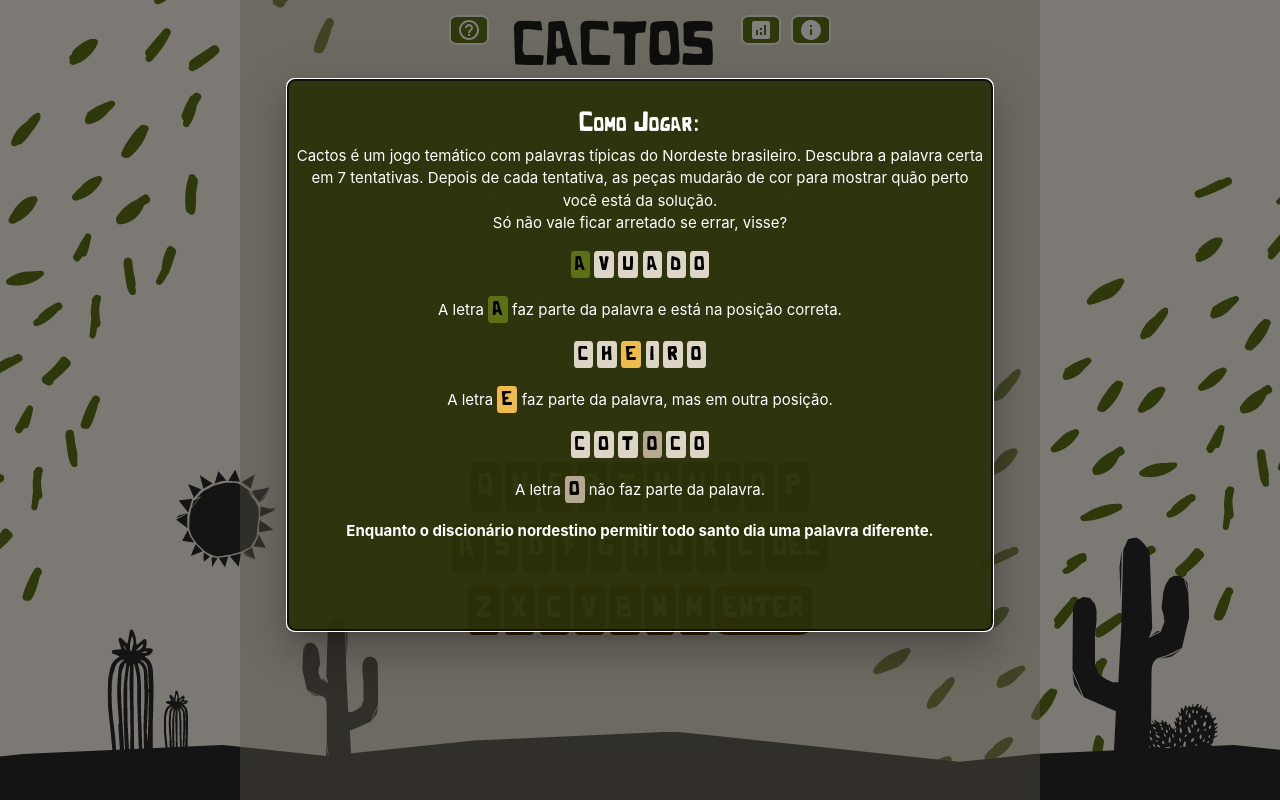
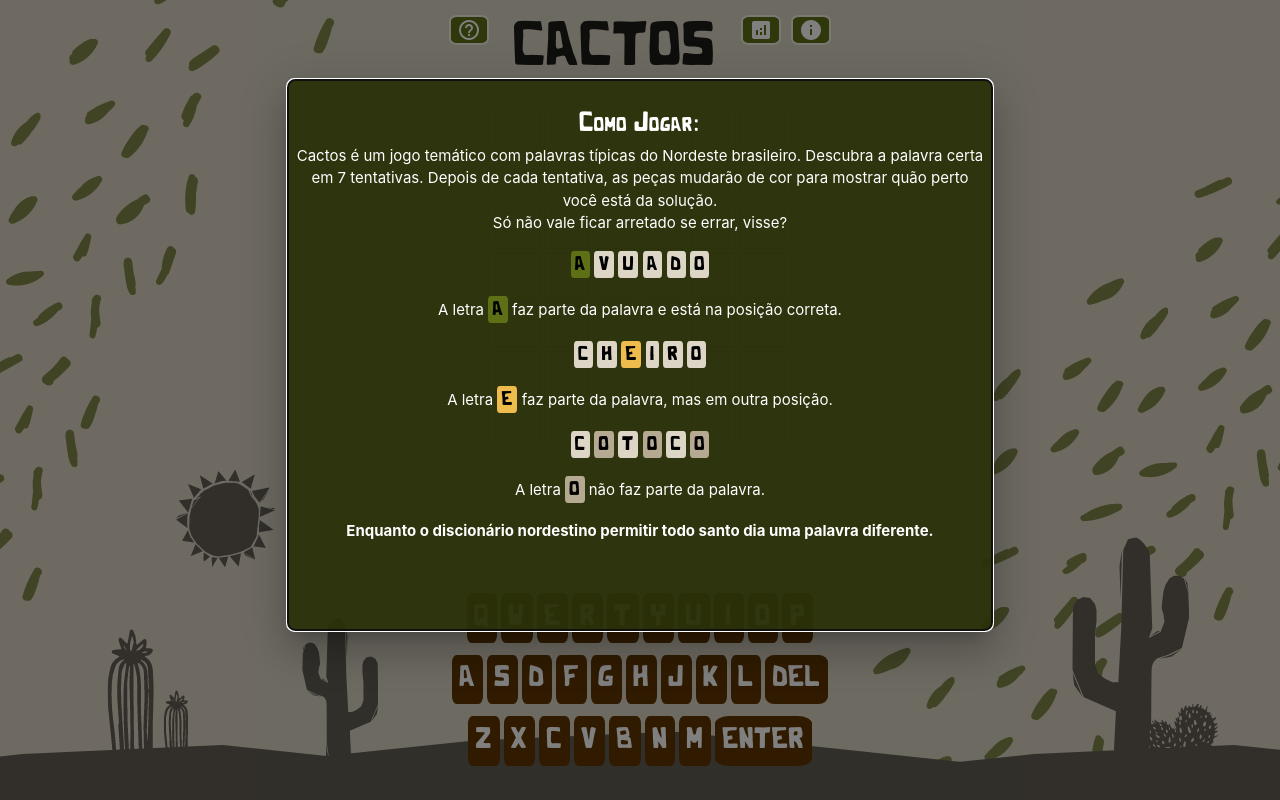
Before and after one commit to karinevitoria/projetoCactooo, a PHP site: page / in a window 1280 px wide, after a click on "help_outline". Run offline with PHP 8.4, Linux system fonts and the light colour scheme.

Commit message:
atualizações resposividade e uso teclado

```diff
--- a/css/style.css
+++ b/css/style.css
@@ -62,19 +62,24 @@ body{
   background-color: #b6a9916b;
   width: 100%;
   height: 100%;
+  position: absolute;
 }
 
 /* teclado */
-#teclado{
-  margin: 1rem 0;
+ #teclado{
+  margin: 2rem 0;
   display: flex;
   flex-direction: column;
   align-items: center;
+  bottom: 0;
+  position: absolute;
+  width: 100%;
 
 }
 #teclado div{
   display: flex;
   padding: 0 0.5em 0.3em 0.5em;
+
 }
 .segundaFileira{
   margin: 0.5rem 0;
@@ -91,6 +96,12 @@ body{
   font-family: 'Cactus';
   color: white;
 }
+
+.btnTeclado:hover, .btnTeclado:focus{
+  background-color: #5d7014;
+
+}
+
 .md-12{
   font-size: 1rem;
 }
@@ -190,4 +201,5 @@ body{
 .titulo{
   font-family: 'Cactus';
   font-size: 28px;
+
 }
--- a/index.html
+++ b/index.html
@@ -25,6 +25,7 @@
         <div id="modal1" class="modal">
           <div class="modal-content">
 
+            <!-- BOTÃO MODAL AJUDA -->
             <div tabindex="0" id="help">
               <p tabindex="0" class="help_termo"> <span class="titulo">Como Jogar:</span> <br> Cactos é um jogo temático com palavras típicas do Nordeste brasileiro. Descubra a palavra certa em 7 tentativas.
               Depois de cada tentativa, as peças mudarão de cor para mostrar quão perto você está da solução. <br> Só não vale ficar arretado se errar, visse?
@@ -56,11 +57,11 @@
 
                <div class="example">
                  <span tabindex="0" role="text" aria-label="letra P" class="letter">C</span>
-                 <span tabindex="0" role="text" aria-label="letra U" class="letter">O</span>
+                 <span tabindex="0" role="text" aria-label="letra U" class="letter wrong">O</span>
                  <span tabindex="0" role="text" aria-label="letra L" class="letter">T</span>
                  <span tabindex="0" role="text" aria-label="letra G errada" class="letter wrong">O</span>
                  <span tabindex="0" role="text" aria-label="letra A" class="letter">C</span>
-                 <span tabindex="0" role="text" aria-label="letra A" class="letter">O</span>
+                 <span tabindex="0" role="text" aria-label="letra A" class="letter wrong">O</span>
                </div>
 
                <p tabindex="0">A letra <span class="letter wrong">O</span> não faz parte da palavra.</p>
@@ -84,12 +85,13 @@
           <div class="modal-content">
 
             <div tabindex="0" id="help">
-              <p tabindex="0" class="help_cactos"> <span class="titulo">Sobre o Projeto:</span> <br> Cactos é um jogo temático inspirado na verção original Wordle e a então versão brasileira Termo.<br>
-                Projeto realizado no curso de Desenvolvimento Frontend do SENAC.<br>
-                Colaboradores <br>
-                Professor<br>
-                Link repositório<br>
-              </p>
+              <p tabindex="0" class="help_cactos"> <span class="titulo">Sobre o Projeto:</span> </p>
+               <p style="text-align: left">
+                Cactos é um jogo temático inspirado na verção original Wordle e a então versão brasileira Termo.<br><br>
+                Projeto realizado no curso de Desenvolvimento Frontend do SENAC ministrado pelo professor Henning Summer.<br><br>
+                <b>Colaboradores:</b> Ana Teresa, Felipe Moura, Karen Reis, Karine Vitória, Natália Alves e Rayane France. <br><br>
+                <b>Link repositório:</b> <a href="https://github.com/karinevitoria/projetoCactooo" target="_blank" style="color: rgb(255, 255, 255);"><u>Cactos.</u></a>
+               </p>
 
              </div>
             </div>
@@ -109,7 +111,7 @@
           <button class="btnTeclado">t</button>
           <button class="btnTeclado">y</button>
           <button class="btnTeclado">u</button>
-          <button class="btnTeclado">i</button>
+          <button style="width: 30px;" class="btnTeclado">i</button>
           <button class="btnTeclado">o</button>
           <button class="btnTeclado">p</button>
         </div>
--- a/js/girias.js
+++ b/js/girias.js
@@ -79,5 +79,8 @@ export const girias = [
     'tabaca',
     'lombao',
     'butico',
-    'arrear'
+    'arrear',
+	'prenha',
+	'arruma',
+	'cuscuz'
 ]
--- a/js/script.js
+++ b/js/script.js
@@ -44,7 +44,7 @@ document.addEventListener("keyup", (e) => {
         return
     }
 
-    let found = pressedKey.match(/[a-z]/gi)
+    let found = pressedKey.match(/[a-z]/g)
     if (!found || found.length > 1) {
         return
     } else {
```
